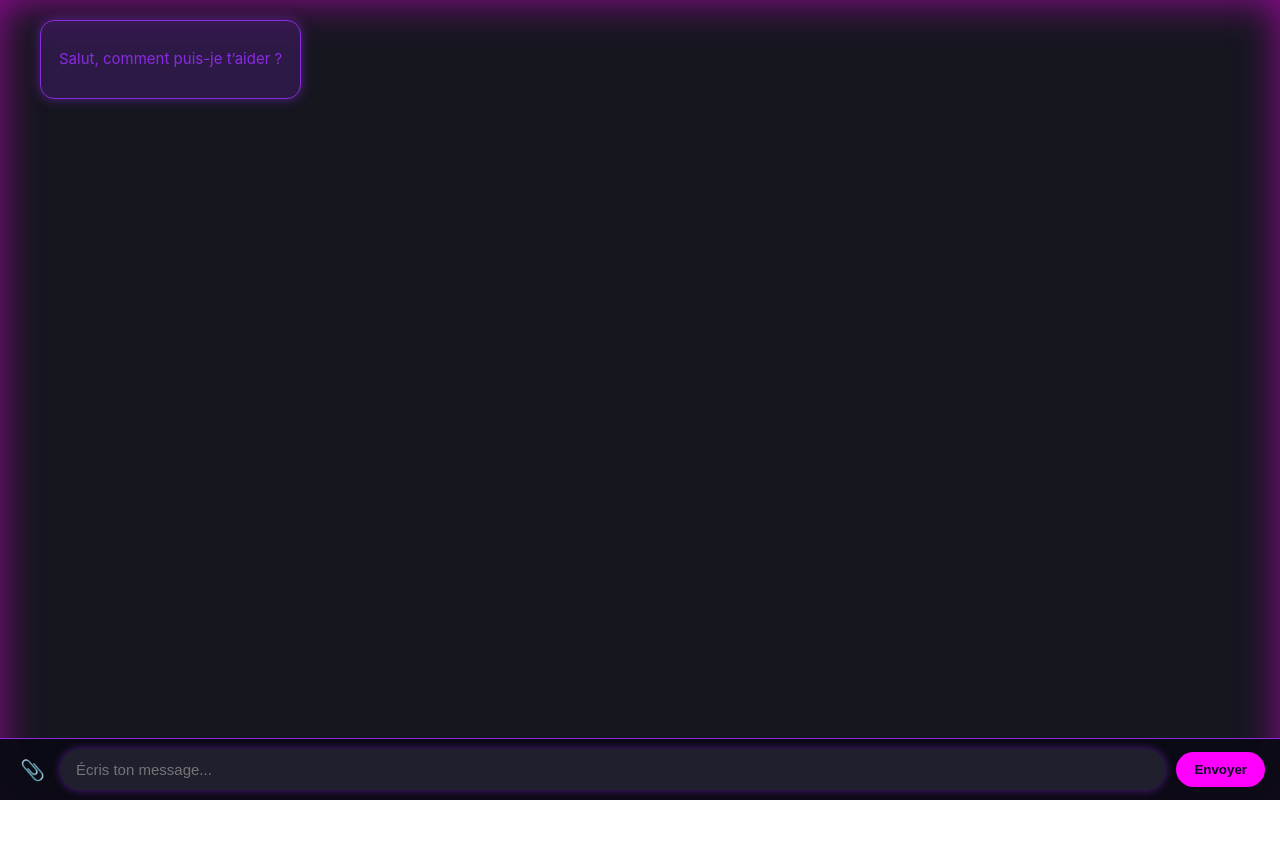
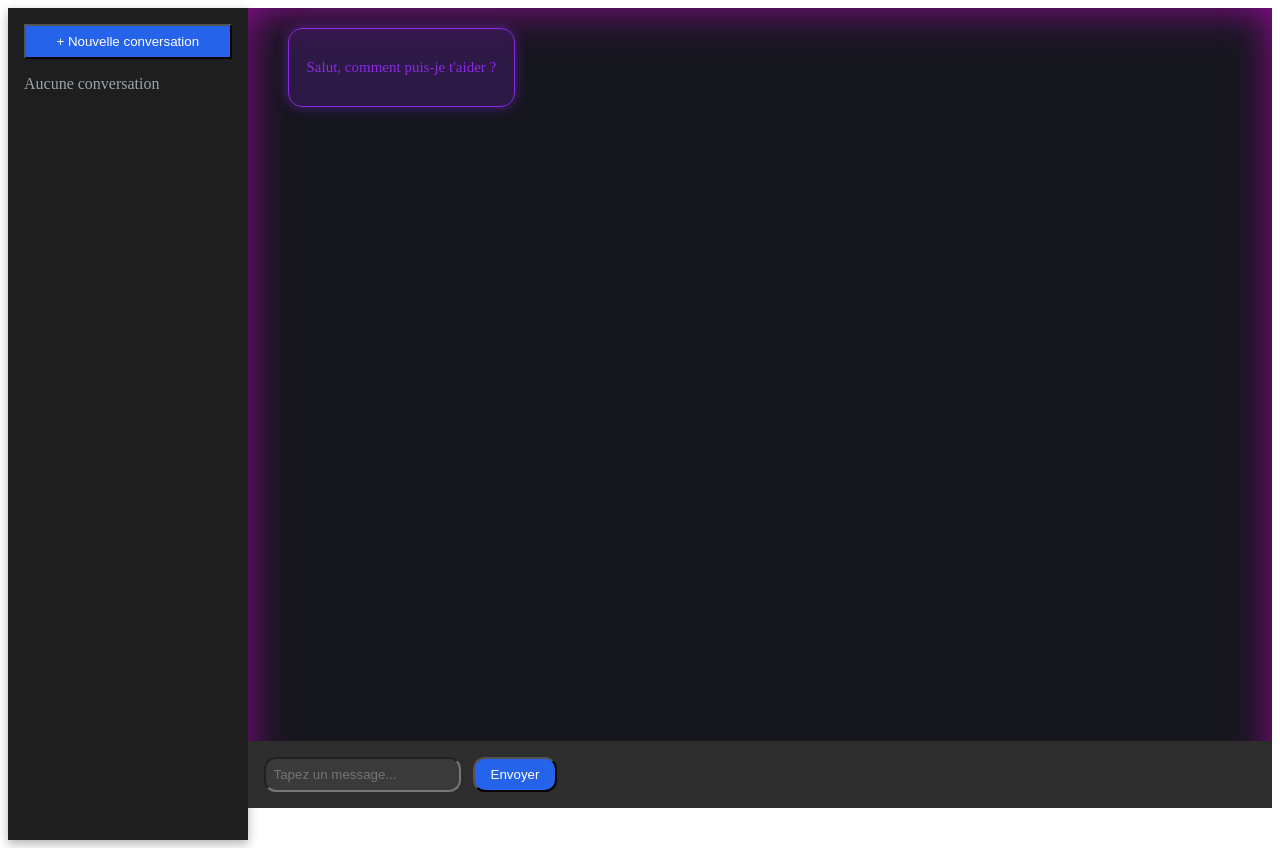
Before and after one commit to Pierre-LouisTHOMAS/2025-ECE-Ing4-Fin-LLM-Gr03, a React (Create React App) app in the folder frontend/: page / in a window 1280 px wide. Before the commit the page ends 800 px from the top, so only its background shows below. Built offline with nearby package versions, Linux system fonts and the light colour scheme.

Commit message:
Communication avec le back + interface graphique presque fini

```diff
--- a/frontend/src/components/ChatWindow.tsx
+++ b/frontend/src/components/ChatWindow.tsx
@@ -4,39 +4,91 @@ import InputBox from "./InputBox";
 import TypingLoader from "./TypingLoader";
 import { fetchAIResponse } from "../services/api";
 import { saveConversation } from "../services/storage";
+import './ChatWindow.css';
+
+interface MessageType {
+  id: number;
+  sender: "user" | "ai";
+  text: string;
+}
 
 const ChatWindow: React.FC = () => {
-  const [messages, setMessages] = useState<{ id: number; sender: "user" | "ai"; text: string }[]>([]);
+  const [messages, setMessages] = useState<MessageType[]>([
+    { id: 1, sender: "ai", text: "Salut, comment puis-je t'aider ?" }
+  ]);
   const [isTyping, setIsTyping] = useState(false);
+  const [error, setError] = useState<string | null>(null);
   const chatContainerRef = useRef<HTMLDivElement>(null);
 
   const handleSendMessage = async (text: string) => {
     if (!text.trim()) return;
 
-    setMessages((prev) => [...prev, { id: prev.length + 1, sender: "user", text }]);
+    // Ajout du message de l'utilisateur
+    const userMessage: MessageType = { id: Date.now(), sender: "user", text };
+    setMessages(prev => [...prev, userMessage]);
+
+    // Réinitialisation de l'erreur
+    setError(null);
+
+    // Affichage de l'indicateur de chargement
     setIsTyping(true);
-    const response = await fetchAIResponse(text);
-    setIsTyping(false);
-    setMessages((prev) => [...prev, { id: prev.length + 1, sender: "ai", text: response }]);
 
-    saveConversation("chat1", "Conversation 1", messages);
+    try {
+      console.log("\ud83d\udcac Envoi du message au modèle :", text);
+
+      // Appel à l'API
+      const response = await fetchAIResponse(text);
+
+      // Création du message de réponse de l'IA
+      const aiMessage: MessageType = { id: Date.now() + 1, sender: "ai", text: response };
+
+      // Mise à jour de l'état avec la réponse
+      setMessages(prev => {
+        const updatedMessages = [...prev, aiMessage];
+
+        // Sauvegarde de la conversation APRÈS avoir ajouté la réponse de l'IA
+        saveConversation("chat1", "Conversation 1", updatedMessages);
+
+        return updatedMessages;
+      });
+
+      console.log("\u2705 Réponse du modèle ajoutée avec succès");
+    } catch (err) {
+      console.error("\u274c Erreur lors de la récupération de la réponse :", err);
+      setError("Impossible de communiquer avec le serveur. Veuillez vérifier que le backend est bien lancé.");
+    } finally {
+      // Désactivation de l'indicateur de chargement
+      setIsTyping(false);
+    }
   };
 
+  // Défilement automatique vers le bas lorsque de nouveaux messages sont ajoutés
   useEffect(() => {
-    chatContainerRef.current?.scrollTo({
-      top: chatContainerRef.current.scrollHeight,
-      behavior: "smooth",
-    });
+    if (chatContainerRef.current) {
+      chatContainerRef.current.scrollTo({
+        top: chatContainerRef.current.scrollHeight,
+        behavior: "smooth",
+      });
+    }
   }, [messages]);
 
   return (
-    <div className="flex flex-col h-screen bg-gray-900 text-white">
-      <div ref={chatContainerRef} className="flex-1 overflow-y-auto p-4">
+    <div className="chat-window">
+      <div ref={chatContainerRef} className="messages">
         {messages.map((msg) => (
           <Message key={msg.id} sender={msg.sender} text={msg.text} />
         ))}
+
         {isTyping && <TypingLoader />}
+
+        {error && (
+          <div className="message error">
+            <p className="font-bold">Erreur</p>
+            <p>{error}</p>
+          </div>
+        )}
       </div>
+
       <InputBox onSendMessage={handleSendMessage} />
     </div>
   );
--- a/frontend/src/components/Message.tsx
+++ b/frontend/src/components/Message.tsx
@@ -1,22 +1,18 @@
 import React from "react";
+import './Message.css';
 
 interface MessageProps {
-  sender: "user" | "ai";
+  sender: "user" | "ai" | "bot";
   text: string;
 }
 
 const Message: React.FC<MessageProps> = ({ sender, text }) => {
+  // Conversion de 'ai' en 'bot' pour la compatibilité avec les styles CSS
+  const senderClass = sender === "ai" ? "bot" : sender;
+
   return (
-    <div className={`flex ${sender === "user" ? "justify-end" : "justify-start"} my-2`}>
-      <div
-        className={`max-w-2xl px-4 py-2 rounded-lg shadow-md ${
-          sender === "user"
-            ? "bg-blue-500 text-white self-end"
-            : "bg-gray-700 text-white self-start"
-        }`}
-      >
-        {text}
-      </div>
+    <div className={`message ${senderClass}`}>
+      <p>{text}</p>
     </div>
   );
 };
--- a/frontend/src/index.tsx
+++ b/frontend/src/index.tsx
@@ -1,18 +1,19 @@
-/*import React from "react";
+import React from "react";
 import ReactDOM from "react-dom/client";
 import App from "./App";
-import { ChatProvider } from "./context/ChatContext";
 import "./styles.css";
 
+// Utilisation de l'application réelle qui communique avec le modèle EXAONE
 const root = ReactDOM.createRoot(document.getElementById("root") as HTMLElement);
 root.render(
   <React.StrictMode>
-    <ChatProvider>
-      <App />
-    </ChatProvider>
+    <App />
   </React.StrictMode>
-);*/
+);
 
+// Note: La version statique ci-dessous a été désactivée car elle utilise des réponses prédéfinies
+// au lieu de communiquer avec le modèle EXAONE
+/*
 import React from 'react';
 import ReactDOM from 'react-dom/client';
 import './index.css';
@@ -24,5 +25,6 @@ root.render(
     <AppStatique />
   </React.StrictMode>
 );
+*/
 
 export {};
--- a/frontend/src/services/api.ts
+++ b/frontend/src/services/api.ts
@@ -1,6 +1,7 @@
 import axios from "axios";
 
-const API_URL = "http://localhost:8000/chat"; // Vérifie que le backend est bien lancé
+// URL de l'API backend - assurez-vous que cette URL correspond à celle de votre serveur backend
+const API_URL = "http://0.0.0.0:8000/chat"; // Utilisation de l'adresse IP explicite au lieu de localhost
 
 interface ApiResponse {
   response: string;
@@ -8,10 +9,37 @@ interface ApiResponse {
 
 export const fetchAIResponse = async (message: string): Promise<string> => {
   try {
-    const response = await axios.post<ApiResponse>(API_URL, { message });
+    console.log("📤 Envoi de la requête au backend :", { message });
+
+    // Configuration explicite pour CORS
+    const response = await axios.post<ApiResponse>(API_URL, { message }, {
+      headers: {
+        'Content-Type': 'application/json',
+        'Accept': 'application/json'
+      }
+    });
+
+    console.log("📥 Réponse reçue du backend :", response.data);
     return response.data.response;
-  } catch (error) {
-    console.error("Erreur lors de la communication avec l'IA :", error);
-    return "Une erreur est survenue, veuillez réessayer.";
+  } catch (error: any) {
+    // Affichage détaillé de l'erreur pour faciliter le débogage
+    console.error("❌ Erreur lors de la communication avec l'IA :", error);
+
+    if (error.response) {
+      // La requête a été faite et le serveur a répondu avec un code d'état
+      console.error("Détails de l'erreur :", {
+        status: error.response.status,
+        data: error.response.data,
+        headers: error.response.headers
+      });
+    } else if (error.request) {
+      // La requête a été faite mais aucune réponse n'a été reçue
+      console.error("Aucune réponse reçue :", error.request);
+    } else {
+      // Une erreur s'est produite lors de la configuration de la requête
+      console.error("Erreur de configuration :", error.message);
+    }
+
+    return "Une erreur est survenue lors de la communication avec le serveur. Veuillez réessayer.";
   }
 };
```
Also changed, not shown: 2 other files (tests, documents, lock files or other folders).
